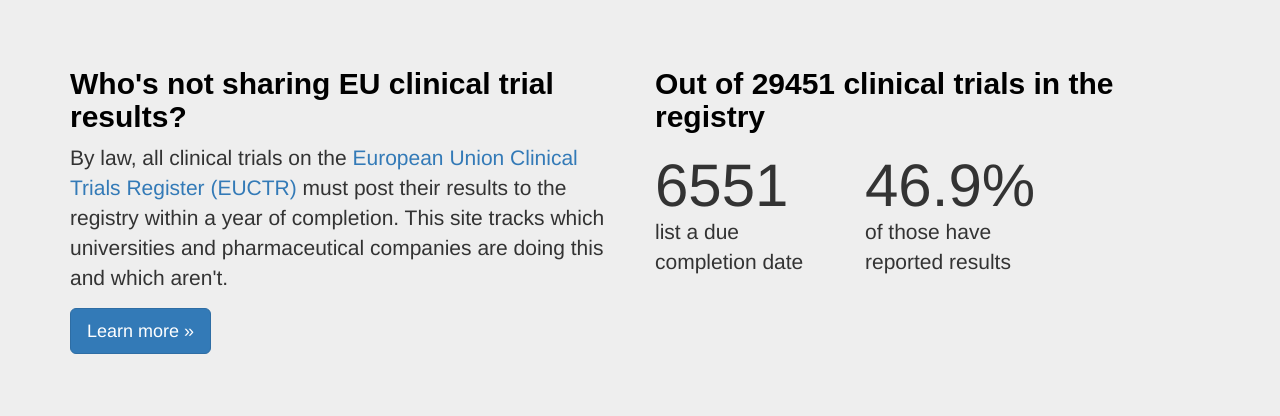
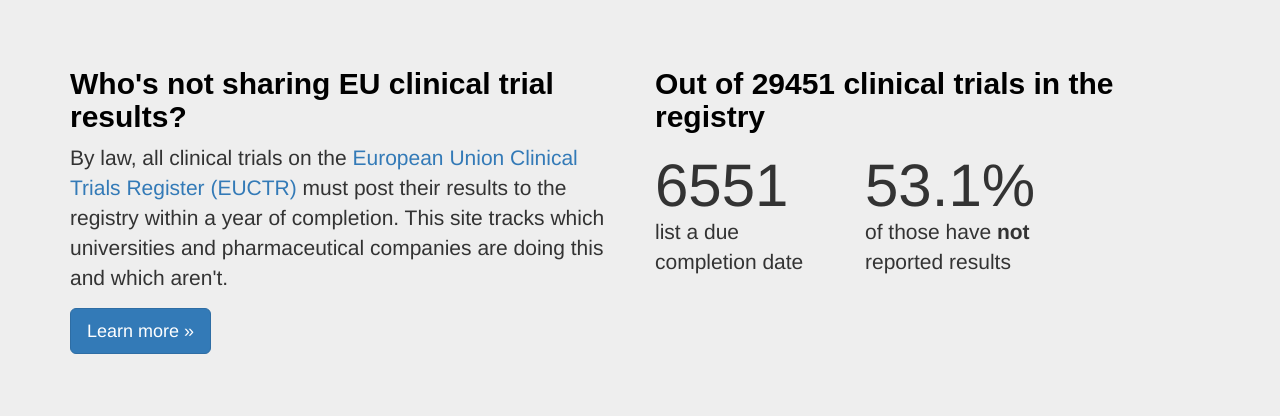
Before and after one commit to ebmdatalab/euctr-tracker-code, a Django app: page / in a window 1280 px wide. Shown: the part 51-467 px from the top of the page. Run offline with Django 3.2, Linux system fonts and the light colour scheme; style sheets or scripts are compiled from the project's sources; some libraries are stand-ins or nearby versions; some web fonts are replaced.

Commit message:
Negate to show not reported number

```diff
--- a/euctr/data/headline.json
+++ b/euctr/data/headline.json
@@ -7,5 +7,6 @@
 
     "due_with_completion_date": 6551,
     "completed_trials_with_date": 6551,
-    "percent_with_results": 46.9
+    "percent_with_results": 46.9,
+    "percent_without_results": 53.1
 }
--- a/euctr/templates/index.html
+++ b/euctr/templates/index.html
@@ -27,8 +27,8 @@
                 list a due completion date
               </div>
               <div class="col-xs-6 headline-box">
-              <div class="headline-number">{{percent_with_results}}%</div>
-                of those have reported results
+              <div class="headline-number">{{percent_without_results}}%</div>
+              of those have <b>not</b> reported results
               </div>
             </div>
           </div>
```
